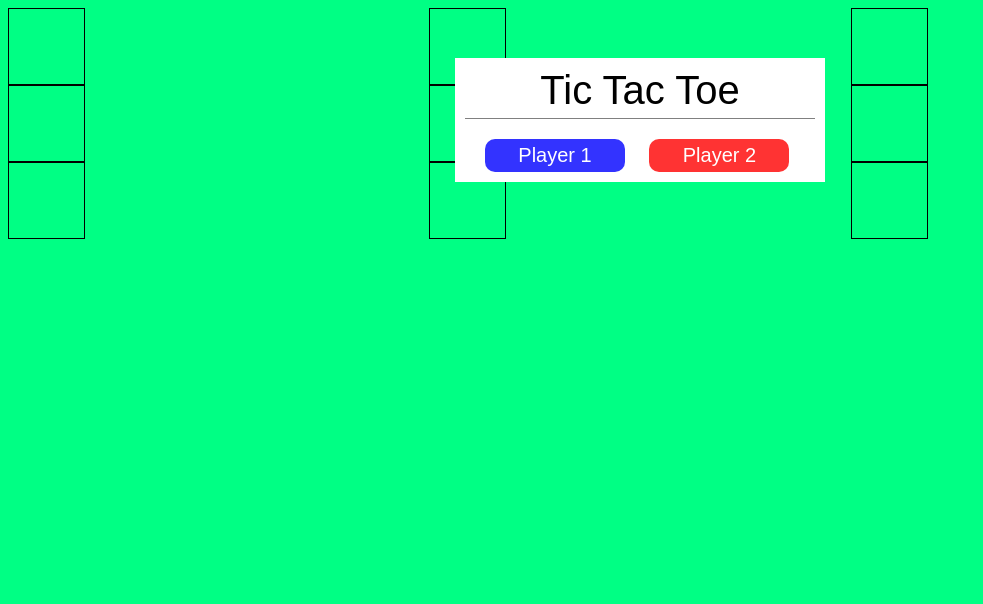
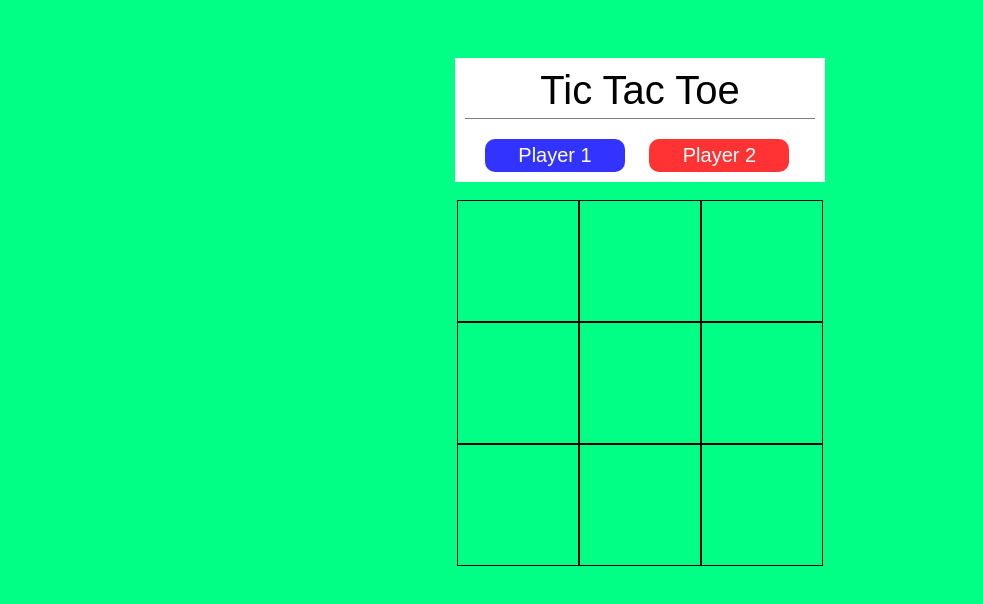
Before and after one commit to WelshDan/TicTacToe, a plain HTML site: page index.html in a window 1280 px wide. Shown: the whole page, without its empty margins (0-983 px from the left). Drawn offline with Linux system fonts and the light colour scheme.

Commit message:
Position grid centrally

```diff
--- a/assets/css/style.css
+++ b/assets/css/style.css
@@ -78,12 +78,15 @@ body {
 /* Game grid settings */
 
 .game-grid {
+    margin-top: 200px;
+    justify-content: center;
+    align-items: center;
     display: grid;
     grid-template-columns: repeat(3, auto);
 }
 
 .square {
-    width: 75px;
-    height: 75px;
+    width: 120px;
+    height: 120px;
     border: 1px solid black;
 }
```
